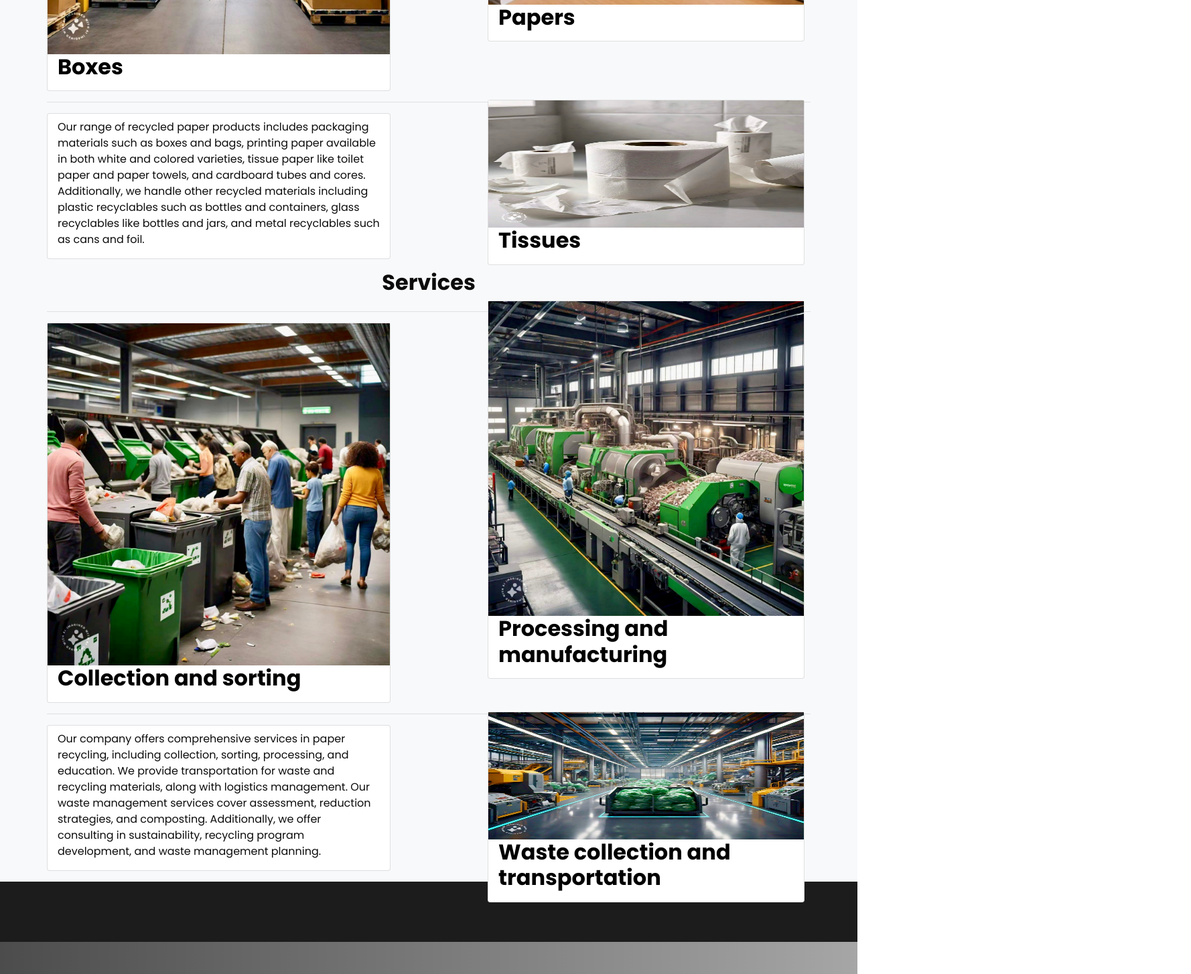
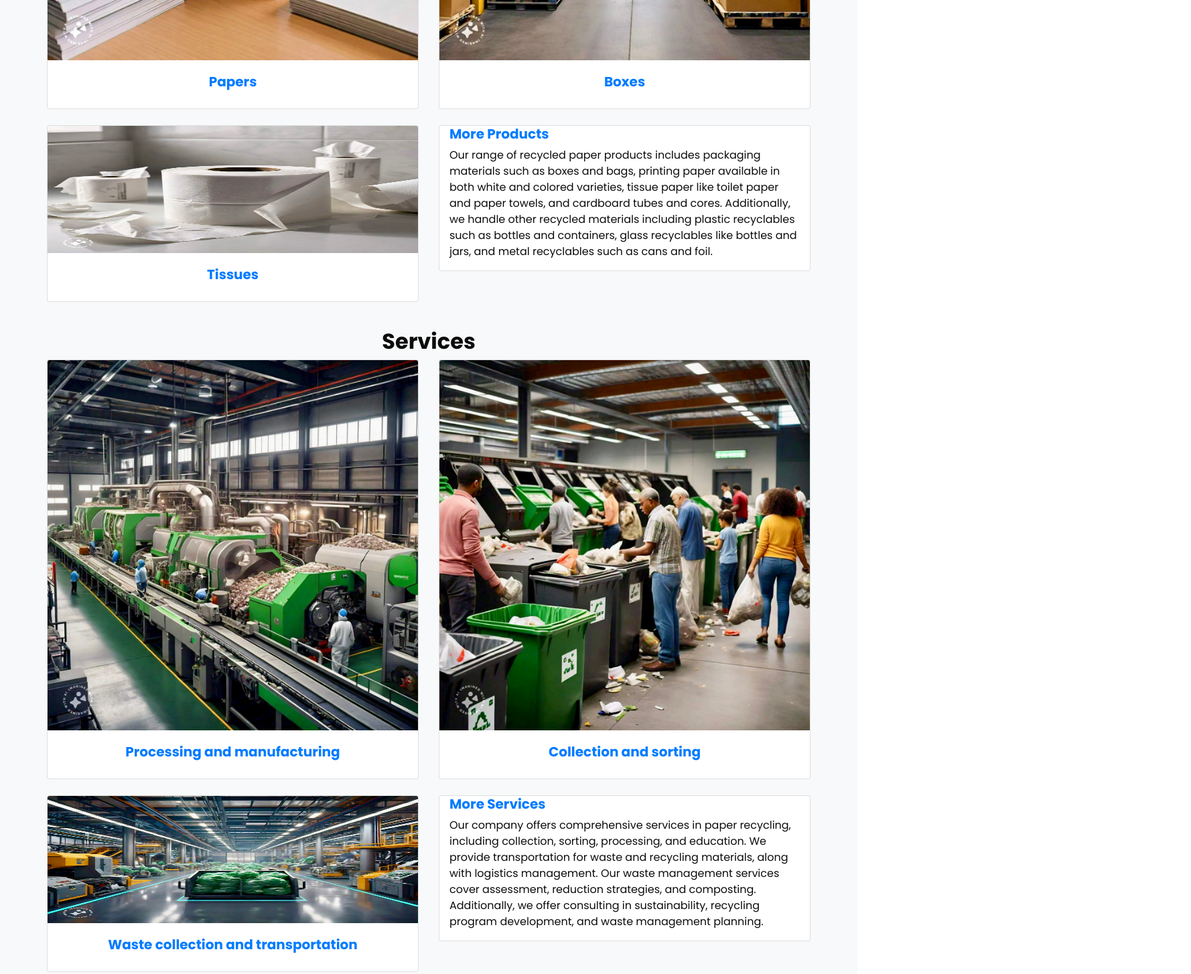
Before and after one commit to rinaetshivhase/MamburuEngineerings, a plain HTML site: page index.html in a window 1280 px wide. Shown: the part 2419-3874 px from the top of the page at 67% size, 1778 px wide, since content can reach past the window. Drawn offline with nearby package versions, Linux system fonts and the light colour scheme; files whose address does not match are found by name.

Commit message:
Update index.html

```diff
--- a/index.html
+++ b/index.html
@@ -240,150 +240,128 @@
     <!-- end about section -->
     <!-- product section -->
 
-    <section id="produts" class="service_section layout_padding">
+    <section id="products" class="service_section layout_padding">
         <div class="container-fluid bg-light py-9">
+            <div class="row">
                 <div class="col-lg-12">
                     <div class="bg-transparent row align-items-center px-4 px-sm-10 py-9">
+
                         <div class="container mt-9 pt-0 pb-9">
-
                             <div class="form-group">
                                 <div class="d-flex flex-column text-center mb-6">
-                                <h2 class="text-black mb-6"><b>Produts</b></h2>
+                                    <h2 class="text-black mb-6"><b>Products</b></h2>
                                 </div>
 
-
-                            <div style="position: absolute; top: 46px; left: 713px; width: 84%; height: 100%">
-                                <div class="card" style="width: 45%; justify-content: right;">
-                                    <a href="Produts=1">
-                                        <img src="images/paper.jpg" alt="" style="width: 100%">
+                                <div class="row">
+                                    <div class="col-md-6 mb-4">
+                                        <div class="card">
+                                            <a href="product=1">
+                                                <img src="images/paper.jpg" alt="" class="card-img-top" style="width: 100%">
                                             </a>
-                                    <div class="container">
-                                        <h2><b><a href="Product=1" style="color: black">Papers</a></b></h2>
-                                        <p>
-
-
-                                        </p>
+                                            <div class="card-body text-center">
+                                                <h5><b><a href="product=1" class="text-black">Papers</a></b></h5>
                                             </div>
                                         </div>
                                     </div>
 
-                            <hr />
-                            <div class="card" style="width: 45%">
+                                    <div class="col-md-6 mb-4">
+                                        <div class="card">
                                             <a href="product=2">
-                                    <img src="images/box.jpg" alt="Avatar" style="width: 100%">
+                                                <img src="images/box.jpg" alt="Avatar" class="card-img-top" style="width: 100%">
                                             </a>
-                                <div class="container">
-                                    <h2 style="justify-content: right"><b><a href="product=2" style="color: black">Boxes</a></b></h2>
-                                    <p>
-
-
-                                    </p>
-                                </div>
-                            </div>
-
-                            <div style="position: absolute; top: 660px; left: 713px; width: 84%; height: 60%">
-                                <div class="card" style="width: 45%; justify-content: right;">
-                                    <a href="product=3">
-                                        <img src="images/Tissue.jpg" id="tissue" alt="Avatar" style="width: 100%">
-                                    </a>
-                                    <div class="container">
-                                        <h2><b><a href="Product 3" style="color: black">Tissues</a></b></h2>
-                                        <p>
-
-                                        </p>
+                                            <div class="card-body text-center">
+                                                <h5><b><a href="product=2" class="text-black">Boxes</a></b></h5>
                                             </div>
                                         </div>
                                     </div>
 
+                                    <div class="col-md-6 mb-4">
+                                        <div class="card">
+                                            <a href="product=3">
+                                                <img src="images/Tissue.jpg" id="tissue" alt="Avatar" class="card-img-top" style="width: 100%">
+                                            </a>
+                                            <div class="card-body text-center">
+                                                <h5><b><a href="product=3" class="text-black">Tissues</a></b></h5>
+                                            </div>
+                                        </div>
+                                    </div>
 
-                            <hr />
-                            <div class="card" style="width: 45%">
-                                <a href="product4">
-
-                                </a>
+                                    <div class="col-md-6 mb-4">
+                                        <div class="card">
+                                            <a href="product=4">
                                                 <div class="container">
-                                    <h2 style="justify-content: right"><b><a href="product 4" style="color: black"> </a></b></h2>
+                                                    <h5 style="justify-content: right"><b><a href="product=4" class="text-black">More Products</a></b></h5>
                                                     <p>
                                                         Our range of recycled paper products includes packaging materials such as boxes and bags, printing paper available in both white and colored varieties, tissue paper like toilet paper and paper towels, and cardboard tubes and cores. Additionally, we handle other recycled materials including plastic recyclables such as bottles and containers, glass recyclables like bottles and jars, and metal recyclables such as cans and foil.
                                                     </p>
                                                 </div>
+                                            </a>
                                         </div>
-
+                                    </div>
+                                </div>
                             </div>
                         </div>
                     </div>
                 </div>
             </div>
 
-
-        <div class="container-fluid bg-light py-9">
+            <div class="row">
                 <div class="col-lg-12">
                     <div class="bg-transparent row align-items-center px-4 px-sm-10 py-9">
                         <div class="container mt-9 pt-0 pb-9">
-
                             <div class="form-group">
                                 <div class="d-flex flex-column text-center mb-6">
                                     <h2 class="text-black mb-6"><b>Services</b></h2>
                                 </div>
 
-
-                            <div style="position: absolute; top: 46px; left: 713px; width: 84%; height: 100%">
-                                <div class="card" style="width: 45%; justify-content: right;">
-                                    <a href="Produts=1">
-                                        <img src="images/processing.jpg" alt="" style="width: 100%">
+                                <div class="row">
+                                    <div class="col-md-6 mb-4">
+                                        <div class="card">
+                                            <a href="product=1">
+                                                <img src="images/processing.jpg" alt="" class="card-img-top" style="width: 100%">
                                             </a>
-                                    <div class="container">
-                                        <h2><b><a href="Product=1" style="color: black">Processing and manufacturing</a></b></h2>
-                                        <p>
-
-
-                                        </p>
+                                            <div class="card-body text-center">
+                                                <h5><b><a href="product=1" class="text-black">Processing and manufacturing</a></b></h5>
                                             </div>
                                         </div>
                                     </div>
 
-                            <hr />
-                            <div class="card" style="width: 45%">
+                                    <div class="col-md-6 mb-4">
+                                        <div class="card">
                                             <a href="product=2">
-                                    <img src="images/collection.jpg" alt="Avatar" style="width: 100%">
+                                                <img src="images/Collection.jpg" alt="Avatar" class="card-img-top" style="width: 100%">
                                             </a>
-                                <div class="container">
-                                    <h2 style="justify-content: right"><b><a href="product=2" style="color: black">Collection and sorting</a></b></h2>
-                                    <p>
-
-
-                                    </p>
-                                </div>
-                            </div>
-
-                            <div style="position: absolute; top: 660px; left: 713px; width: 84%; height: 80%">
-                                <div class="card" style="width: 45%; justify-content: right;">
-                                    <a href="product=3">
-                                        <img src="images/transport1.jpg" id="tissue" alt="Avatar" style="width: 100%">
-                                    </a>
-                                    <div class="container">
-                                        <h2><b><a href="Product 3" style="color: black">Waste collection and transportation</a></b></h2>
-                                        <p>
-
-                                        </p>
+                                            <div class="card-body text-center">
+                                                <h5><b><a href="product=2" class="text-black">Collection and sorting</a></b></h5>
                                             </div>
                                         </div>
                                     </div>
 
+                                    <div class="col-md-6 mb-4">
+                                        <div class="card">
+                                            <a href="product=3">
+                                                <img src="images/transport1.jpg" id="tissue" alt="Avatar" class="card-img-top" style="width: 100%">
+                                            </a>
+                                            <div class="card-body text-center">
+                                                <h5><b><a href="product=3" class="text-black">Waste collection and transportation</a></b></h5>
+                                            </div>
+                                        </div>
+                                    </div>
 
-                            <hr />
-                            <div class="card" style="width: 45%">
-                                <a href="product4">
-
-                                </a>
+                                    <div class="col-md-6 mb-4">
+                                        <div class="card">
+                                            <a href="product=4">
                                                 <div class="container">
-                                    <h2 style="justify-content: right"><b><a href="product 4" style="color: black"> </a></b></h2>
+                                                    <h5 style="justify-content: right"><b><a href="product=4" class="text-black">More Services</a></b></h5>
                                                     <p>
                                                         Our company offers comprehensive services in paper recycling, including collection, sorting, processing, and education. We provide transportation for waste and recycling materials, along with logistics management. Our waste management services cover assessment, reduction strategies, and composting. Additionally, we offer consulting in sustainability, recycling program development, and waste management planning.
                                                     </p>
                                                 </div>
+                                            </a>
                                         </div>
-
+                                    </div>
+                                </div>
+                            </div>
                         </div>
                     </div>
                 </div>
```
Lines whose indentation alone changed are shown as unchanged.
